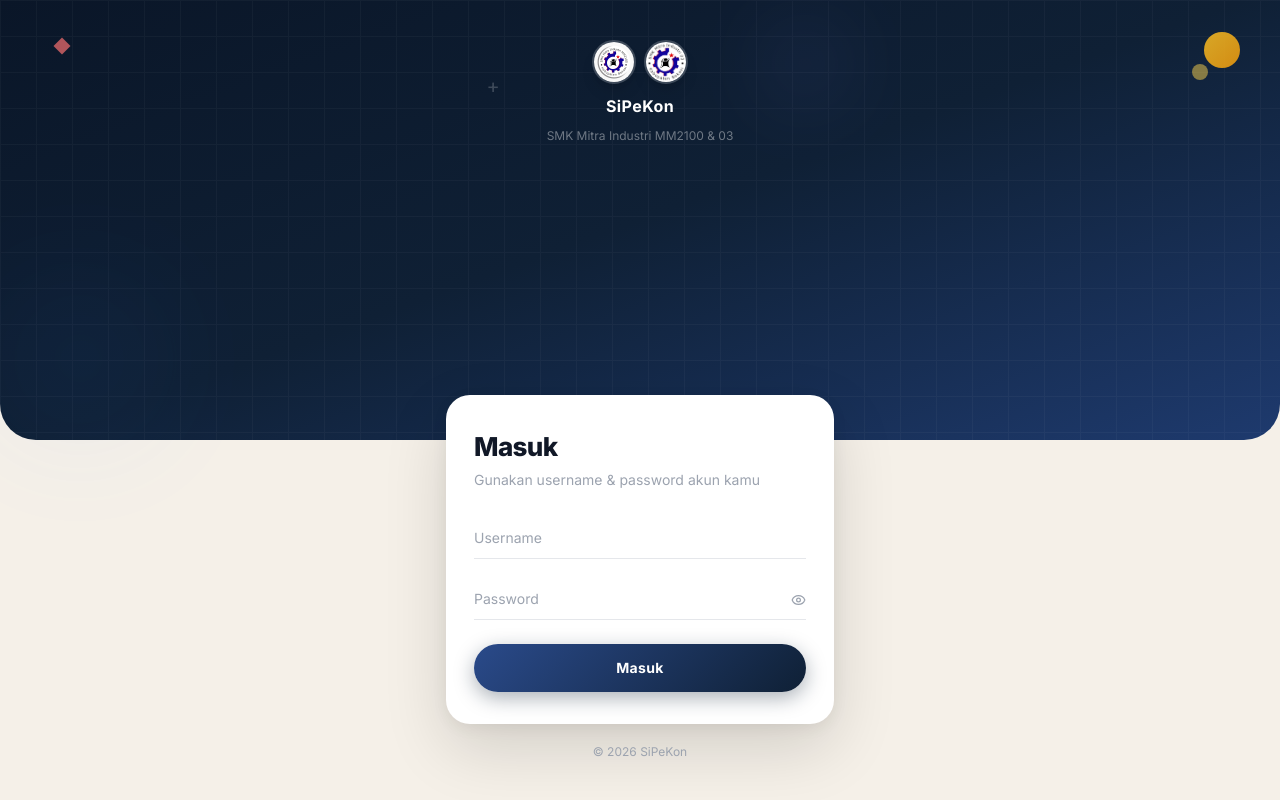
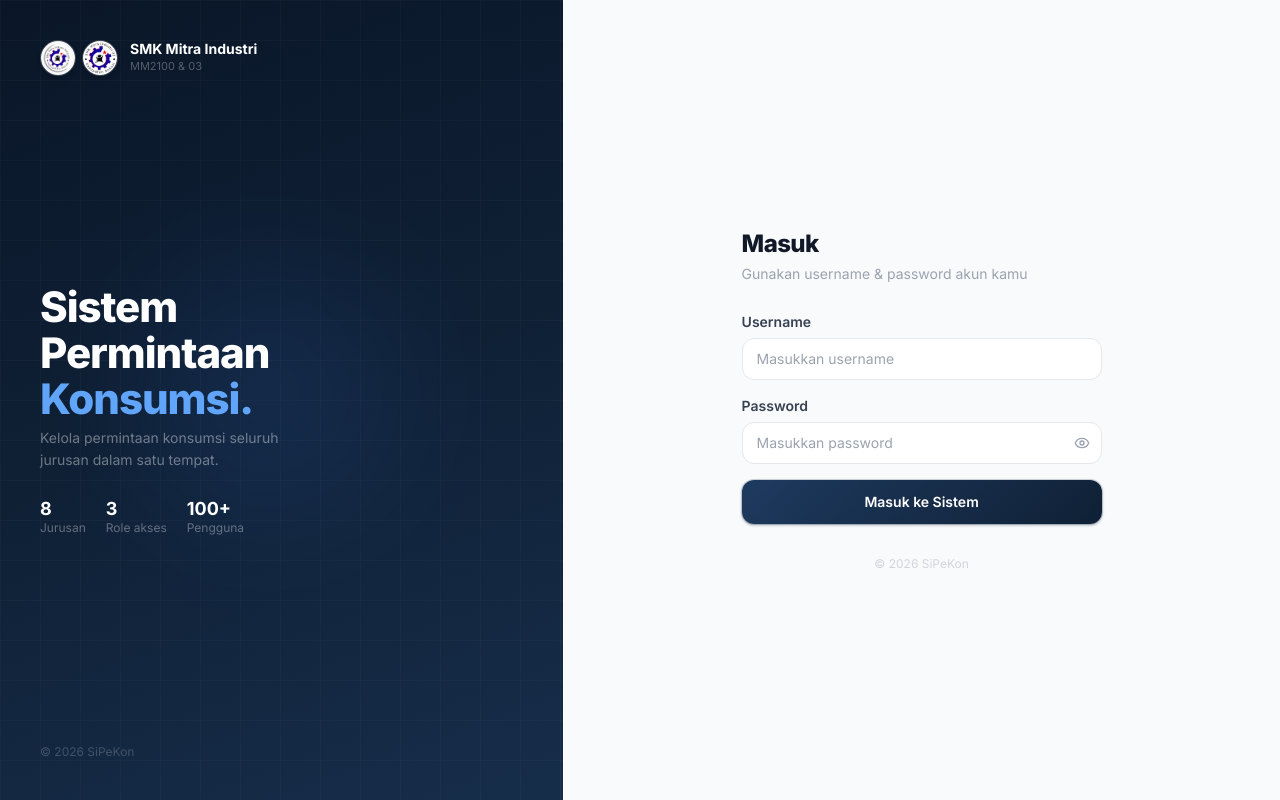
Before and after one commit to alvinnozf-ux/web-konsumsi, a Next.js app: page /login in a window 1280 px wide. Built offline with nearby package versions, Linux system fonts and the light colour scheme.

Commit message:
revert: login page kembali ke versi awal

```diff
--- a/src/app/login/page.tsx
+++ b/src/app/login/page.tsx
@@ -7,219 +7,186 @@ import { Eye, EyeOff, Loader2 } from "lucide-react";
 
 export default function LoginPage() {
   const router = useRouter();
-  const [username, setUsername] = useState("");
-  const [password, setPassword] = useState("");
+  const [username,  setUsername]  = useState("");
+  const [password,  setPassword]  = useState("");
   const [showPass, setShowPass] = useState(false);
   const [loading, setLoading] = useState(false);
   const [error, setError] = useState("");
+  // fieldError hanya untuk validasi kosong (per-field), bukan salah kredensial
   const [fieldErrors, setFieldErrors] = useState<{ username?: string; password?: string }>({});
 
   async function handleSubmit(e: React.FormEvent) {
     e.preventDefault();
     setError("");
+
+    // Validasi per-field (kosong)
     const fe: typeof fieldErrors = {};
     if (!username.trim()) fe.username = "Username tidak boleh kosong.";
-    if (!password) fe.password = "Password tidak boleh kosong.";
+    if (!password)        fe.password = "Password tidak boleh kosong.";
     if (Object.keys(fe).length > 0) { setFieldErrors(fe); return; }
     setFieldErrors({});
+
     setLoading(true);
     const res = await signIn("credentials", { username: username.trim(), password, redirect: false });
     setLoading(false);
+    // Kredensial salah → tampilkan error umum tanpa mewarnai field
     if (res?.error) setError("Username atau password salah.");
     else { router.push("/dashboard"); router.refresh(); }
   }
 
   return (
-    <div
-      className="min-h-screen relative overflow-hidden flex items-end justify-center pb-10"
-      style={{ background: "#f5f0e8" }}
-    >
-      {/* ── Top decorative navy area ── */}
+    <div className="min-h-screen flex flex-col md:flex-row">
+
+      {/* Left — branding panel */}
       <div
-        className="absolute top-0 left-0 right-0"
-        style={{
-          height: "55%",
-          background: "linear-gradient(160deg, #0a1628 0%, #0f2035 50%, #1e3a6e 100%)",
-          borderBottomLeftRadius: "36px",
-          borderBottomRightRadius: "36px",
-        }}
+        className="md:flex hidden flex-col justify-between w-[44%] p-10 relative overflow-hidden"
+        style={{ background: "linear-gradient(160deg, #0a1628 0%, #0f2035 50%, #162d4a 100%)" }}
       >
-        {/* Subtle grid */}
+        {/* Subtle grid bg */}
         <div
-          className="absolute inset-0 opacity-[0.03]"
+          className="absolute inset-0 opacity-[0.04]"
           style={{
-            backgroundImage:
-              "linear-gradient(rgba(255,255,255,1) 1px, transparent 1px), linear-gradient(90deg, rgba(255,255,255,1) 1px, transparent 1px)",
-            backgroundSize: "36px 36px",
-            borderBottomLeftRadius: "36px",
-            borderBottomRightRadius: "36px",
+            backgroundImage: "linear-gradient(rgba(255,255,255,.6) 1px, transparent 1px), linear-gradient(90deg, rgba(255,255,255,.6) 1px, transparent 1px)",
+            backgroundSize: "40px 40px",
           }}
         />
-
-        {/* Floating decorative shapes */}
-        {/* Moon besar kanan atas */}
+        {/* Glow */}
         <div
-          className="absolute top-8 right-10 w-9 h-9 rounded-full"
-          style={{ background: "linear-gradient(135deg, #fbbf24 0%, #f59e0b 100%)", opacity: 0.85 }}
-        />
-        {/* Moon kecil */}
-        <div
-          className="absolute top-16 right-[72px] w-4 h-4 rounded-full"
-          style={{ background: "#fcd34d", opacity: 0.5 }}
-        />
-        {/* Red diamond kiri */}
-        <div
-          className="absolute top-10 left-14 w-3 h-3 rotate-45"
-          style={{ background: "#f87171", opacity: 0.7 }}
-        />
-        {/* Plus sign */}
-        <div
-          className="absolute top-[72px] left-[38%] text-white/20 text-xl font-light select-none"
-        >+</div>
-        {/* Blob glow kiri */}
-        <div
-          className="absolute bottom-0 left-0 w-40 h-40 rounded-full blur-3xl"
-          style={{ background: "#3b82f6", opacity: 0.07 }}
-        />
-        {/* Blob glow kanan */}
-        <div
-          className="absolute top-4 right-1/3 w-24 h-24 rounded-full blur-2xl"
-          style={{ background: "#818cf8", opacity: 0.08 }}
+          className="absolute top-1/3 left-1/4 w-64 h-64 rounded-full opacity-10 blur-3xl"
+          style={{ background: "#3b82f6" }}
         />
 
-        {/* Logo + nama app */}
-        <div className="absolute top-10 left-0 right-0 flex flex-col items-center gap-2.5">
-          <div className="flex items-center gap-2">
-            <img
-              src="/logo-mm2100.png" alt="MM2100"
-              className="w-11 h-11 rounded-full object-cover shadow-lg"
-              style={{ border: "2px solid rgba(255,255,255,0.2)" }}
-            />
-            <img
-              src="/logo-03.png" alt="03"
-              className="w-11 h-11 rounded-full object-cover shadow-lg"
-              style={{ border: "2px solid rgba(255,255,255,0.2)" }}
-            />
+        {/* Logo */}
+        <div className="relative z-10 flex items-center gap-3">
+          <div className="flex items-center gap-1.5">
+            <img src="/logo-mm2100.png" alt="SMK MM2100" className="w-9 h-9 rounded-full object-cover border border-white/20 shadow-md" />
+            <img src="/logo-03.png" alt="SMK 03" className="w-9 h-9 rounded-full object-cover border border-white/20 shadow-md" />
           </div>
-          <p className="text-white font-bold text-base tracking-wide">SiPeKon</p>
-          <p className="text-white/40 text-xs">SMK Mitra Industri MM2100 &amp; 03</p>
+          <div>
+            <p className="text-white text-sm font-bold leading-none">SMK Mitra Industri</p>
+            <p className="text-white/30 text-[11px] mt-0.5">MM2100 &amp; 03</p>
+          </div>
         </div>
+
+        {/* Headline */}
+        <div className="relative z-10 space-y-5">
+          <div className="space-y-1">
+            <h1 className="text-[42px] font-extrabold text-white leading-[1.1] tracking-tight">
+              Sistem<br />
+              Permintaan<br />
+              <span className="text-blue-400">Konsumsi.</span>
+            </h1>
+            <p className="text-white/40 text-sm leading-relaxed max-w-[260px] mt-3">
+              Kelola permintaan konsumsi seluruh jurusan dalam satu tempat.
+            </p>
+          </div>
+
+          {/* Stats strip */}
+          <div className="flex gap-5 pt-2">
+            {[
+              { num: "8", label: "Jurusan" },
+              { num: "3", label: "Role akses" },
+              { num: "100+", label: "Pengguna" },
+            ].map((s) => (
+              <div key={s.label}>
+                <p className="text-white text-lg font-bold leading-none">{s.num}</p>
+                <p className="text-white/35 text-xs mt-0.5">{s.label}</p>
+              </div>
+            ))}
+          </div>
+        </div>
+
+        <p className="relative z-10 text-white/20 text-xs">© 2026 SiPeKon</p>
       </div>
 
-      {/* ── Floating white card ── */}
-      <div className="relative z-10 w-full px-4" style={{ maxWidth: "420px" }}>
-        <div
-          className="bg-white rounded-3xl px-7 pt-8 pb-8"
-          style={{
-            boxShadow: "0 24px 64px rgba(0,0,0,0.14), 0 4px 16px rgba(0,0,0,0.06)",
-          }}
-        >
-          <h2 className="text-[26px] font-extrabold text-gray-900 tracking-tight mb-1">
-            Masuk
-          </h2>
-          <p className="text-sm text-gray-400 mb-7">
-            Gunakan username &amp; password akun kamu
-          </p>
+      {/* Right — form */}
+      <div className="flex-1 flex items-center justify-center bg-slate-50 p-6">
+        <div className="w-full max-w-[360px]">
 
-          <form onSubmit={handleSubmit} className="space-y-5" noValidate>
-            {/* Username */}
+          {/* Mobile logo */}
+          <div className="md:hidden flex items-center gap-2.5 mb-8">
+            <div className="flex items-center gap-1">
+              <img src="/logo-mm2100.png" alt="SMK MM2100" className="w-8 h-8 rounded-full object-cover border border-gray-200" />
+              <img src="/logo-03.png" alt="SMK 03" className="w-8 h-8 rounded-full object-cover border border-gray-200" />
+            </div>
             <div>
+              <p className="text-gray-900 font-bold text-sm leading-none">SMK Mitra Industri</p>
+              <p className="text-gray-400 text-xs mt-0.5">Sistem Permintaan Konsumsi</p>
+            </div>
+          </div>
+
+          <div className="mb-7">
+            <h2 className="text-2xl font-extrabold text-gray-900 tracking-tight">Masuk</h2>
+            <p className="text-sm text-gray-400 mt-1">Gunakan username &amp; password akun kamu</p>
+          </div>
+
+          <form onSubmit={handleSubmit} className="space-y-4" noValidate>
+            <div>
+              <label className="block text-sm font-semibold text-gray-700 mb-1.5" htmlFor="username">
+                Username
+              </label>
               <input
-                id="username"
-                type="text"
-                autoComplete="username"
-                placeholder="Username"
-                value={username}
-                onChange={(e) => {
-                  setUsername(e.target.value);
-                  setFieldErrors((p) => ({ ...p, username: undefined }));
-                }}
+                id="username" type="text" autoComplete="username"
+                placeholder="Masukkan username"
+                value={username} onChange={(e) => { setUsername(e.target.value); setFieldErrors((p) => ({ ...p, username: undefined })); }}
                 disabled={loading}
-                className="w-full bg-transparent text-sm text-gray-900 placeholder-gray-400 focus:outline-none py-2.5 transition-colors"
-                style={{
-                  borderBottom: `1.5px solid ${fieldErrors.username ? "#f87171" : "#e5e7eb"}`,
-                }}
-                onFocus={(e) => {
-                  if (!fieldErrors.username) e.target.style.borderBottomColor = "#3b82f6";
-                }}
-                onBlur={(e) => {
-                  if (!fieldErrors.username) e.target.style.borderBottomColor = "#e5e7eb";
-                }}
+                className={`input-field ${fieldErrors.username ? "error" : ""}`}
               />
               {fieldErrors.username && (
-                <p className="text-red-400 text-xs mt-1">{fieldErrors.username}</p>
+                <p className="text-red-500 text-xs mt-1.5 flex items-center gap-1">
+                  <span className="font-bold">!</span>{fieldErrors.username}
+                </p>
               )}
             </div>
 
-            {/* Password */}
             <div>
+              <label className="block text-sm font-semibold text-gray-700 mb-1.5" htmlFor="password">
+                Password
+              </label>
               <div className="relative">
                 <input
-                  id="password"
-                  type={showPass ? "text" : "password"}
+                  id="password" type={showPass ? "text" : "password"}
                   autoComplete="current-password"
-                  placeholder="Password"
-                  value={password}
-                  onChange={(e) => {
-                    setPassword(e.target.value);
-                    setFieldErrors((p) => ({ ...p, password: undefined }));
-                  }}
+                  placeholder="Masukkan password"
+                  value={password} onChange={(e) => { setPassword(e.target.value); setFieldErrors((p) => ({ ...p, password: undefined })); }}
                   disabled={loading}
-                  className="w-full bg-transparent text-sm text-gray-900 placeholder-gray-400 focus:outline-none py-2.5 pr-8 transition-colors"
-                  style={{
-                    borderBottom: `1.5px solid ${fieldErrors.password ? "#f87171" : "#e5e7eb"}`,
-                  }}
-                  onFocus={(e) => {
-                    if (!fieldErrors.password) e.target.style.borderBottomColor = "#3b82f6";
-                  }}
-                  onBlur={(e) => {
-                    if (!fieldErrors.password) e.target.style.borderBottomColor = "#e5e7eb";
-                  }}
+                  className={`input-field pr-10 ${fieldErrors.password ? "error" : ""}`}
                 />
                 <button
-                  type="button"
-                  onClick={() => setShowPass(!showPass)}
-                  className="absolute right-0 top-1/2 -translate-y-1/2 text-gray-400 hover:text-gray-600 transition-colors"
+                  type="button" onClick={() => setShowPass(!showPass)}
+                  className="absolute right-3 top-1/2 -translate-y-1/2 text-gray-400 hover:text-gray-600 transition-colors"
                   tabIndex={-1}
                 >
-                  {showPass ? <EyeOff size={15} /> : <Eye size={15} />}
+                  {showPass ? <EyeOff size={16} /> : <Eye size={16} />}
                 </button>
               </div>
               {fieldErrors.password && (
-                <p className="text-red-400 text-xs mt-1">{fieldErrors.password}</p>
+                <p className="text-red-500 text-xs mt-1.5 flex items-center gap-1">
+                  <span className="font-bold">!</span>{fieldErrors.password}
+                </p>
               )}
             </div>
 
-            {/* Error */}
             {error && (
-              <div className="flex items-center gap-2 bg-red-50 border border-red-200 text-red-600 text-xs px-3.5 py-2.5 rounded-xl">
-                <span className="font-bold">!</span>
+              <div className="flex items-center gap-2 bg-red-50 border border-red-200 text-red-700 text-sm px-3.5 py-2.5 rounded-xl">
+                <span className="font-bold text-red-500">!</span>
                 {error}
               </div>
             )}
 
-            {/* Submit */}
-            <div className="pt-1">
-              <button
-                type="submit"
-                disabled={loading}
-                className="w-full py-3.5 rounded-full text-white text-sm font-bold tracking-wide transition-all duration-150 hover:opacity-90 active:scale-[.98] disabled:opacity-50 flex items-center justify-center gap-2"
-                style={{
-                  background: "linear-gradient(135deg, #2a4a8a 0%, #0f2035 100%)",
-                  boxShadow: "0 6px 20px rgba(15,32,53,0.35)",
-                }}
-              >
-                {loading ? (
-                  <><Loader2 size={15} className="animate-spin" />Memproses...</>
-                ) : (
-                  "Masuk"
-                )}
-              </button>
-            </div>
+            <button
+              type="submit" disabled={loading}
+              className="btn-primary w-full justify-center py-3 mt-1 text-sm"
+            >
+              {loading
+                ? <><Loader2 size={15} className="animate-spin" />Memproses...</>
+                : "Masuk ke Sistem"
+              }
+            </button>
           </form>
+
+          <p className="text-center text-gray-300 text-xs mt-8">© 2026 SiPeKon</p>
         </div>
-
-        <p className="text-center text-gray-400 text-xs mt-5">© 2026 SiPeKon</p>
       </div>
     </div>
   );
```
